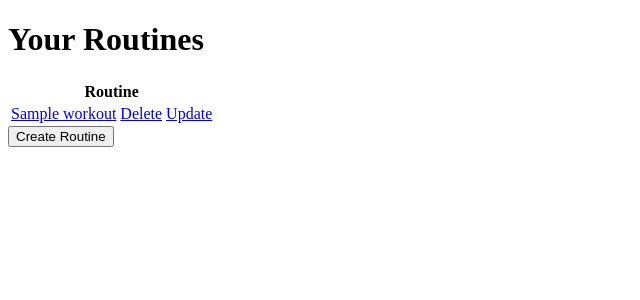
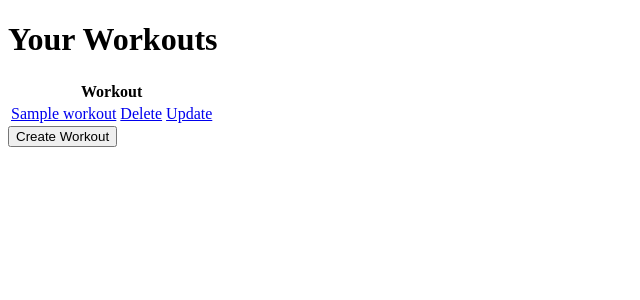
Before and after one commit to abmarney/fitness-tracker, a Flask app: page / in a window 1280 px wide. Shown: the top 300 px of the page, without its empty margins (0-640 px from the left). Run offline with Flask 2, Linux system fonts and the light colour scheme; tables that the repository leaves empty hold one stand-in row (values such as "Sample post").

Commit message:
reworked variable names, added workout functionality, learned more SQL

```diff
--- a/app.py
+++ b/app.py
@@ -1,80 +1,81 @@
+from distutils.command.build_ext import extension_name_re
 from flask import Flask, render_template, url_for, redirect, request
 from flask_sqlalchemy import SQLAlchemy
 
 app = Flask(__name__)
 app.config['SQLALCHEMY_DATABASE_URI'] = 'sqlite:///test.db'
 db = SQLAlchemy(app)
-exercise_count = 0
 
-class Exercise(db.Model):
-    name = db.Column(db.String(200), primary_key=True)
-    reps = db.Column(db.Integer)
-    sets = db.Column(db.Integer)
-    id = db.Column(db.Integer)
+class Workout(db.Model):
+    id = db.Column(db.Integer, primary_key=True)
+    name = db.Column(db.String(200), nullable=False)
+    routine = db.relationship('Exercise', backref='workout')
+
     def __repr__(self):
         return self.name
 
-class Workout(db.Model):
-    name = db.Column(db.String(200), primary_key=True)
-    routine = [Exercise()]
-    count = len(routine)
+class Exercise(db.Model):
+    id=db.Column(db.Integer, primary_key=True)
+    name=db.Column(db.String(200), nullable=False)
+    reps=db.Column(db.Integer, nullable=False)
+    sets=db.Column(db.Integer, nullable=False)
+    workout_id=db.Column(db.Integer, db.ForeignKey('workout.id'))
+
     def __repr__(self):
         return self.name
 
 @app.route('/')
 def index():
-    routines=Workout.query.order_by(Workout.name).all()
-    return render_template('index.html', routines=routines)
+    workouts=Workout.query.order_by(Workout.id).all()
+    return render_template('index.html', workouts=workouts)
 
-@app.route('/CreateRoutine/', methods=['POST','GET'])
+@app.route('/CreateWorkout/', methods=['POST','GET'])
 def create_routine():
-    return render_template('routines.html')
+    workout_to_create=Workout.query.order_by(Workout.id).all()
 
-@app.route('/Exercises/', methods=['POST','GET'])
-def routine():
     if request.method == 'POST':
-        ex_name = request.form['name']
-        ex_reps = request.form['reps']
-        ex_sets = request.form['sets']
-        new_exercise = Exercise(name=ex_name,reps=ex_reps,sets=ex_sets)
+        workout_name = request.form['name']
+        new_workout = Workout(name=workout_name)
 
         try:
-            db.session.add(new_exercise)
+            db.session.add(new_workout)
             db.session.commit()
             return redirect('/')
         except:
-            return 'There was an error creating your exercise'
+            return 'There was an issue creating your workout.'
     else:
-        exercises=Exercise.query.order_by(Exercise.name).all()
-        return render_template('index.html', exercises=exercises)
+        return render_template('workouts.html', workout=workout_to_create)
 
-@app.route('/delete/Exercise/<string:name>')
-def exercise_delete(name):
-    exercise_to_delete = Exercise.query.get_or_404(name)
+@app.route('/delete/<int:id>')
+def routine_delete(id):
+    workout_to_delete = Workout.query.get_or_404(id)
 
     try:
-        db.session.delete(exercise_to_delete)
+        db.session.delete(workout_to_delete)
         db.session.commit()
         return redirect('/')
     except:
-        return 'There was a problem deletingg this exercise.'
+        return 'There was a problem deleting this routine.'
 
-@app.route('/update/Exercise/<string:name>', methods=['POST','GET'])
-def exercise_update(name):
-    exercise_to_update = Exercise.query.get_or_404(name)
+@app.route('/workout/<int:id>')
+def show_routine(id):
+    workout_to_show = Workout.query.get_or_404(id)
+    return render_template('workouts.html', workout=workout_to_show)
 
-    if request.method == 'POST':
-        exercise_to_update.name = request.form['name']
-        exercise_to_update.reps = request.form['reps']
-        exercise_to_update.sets = request.form['sets']
+@app.route('/update/<int:id>', methods=['POST'])
+def update_routine(id):
+    workout_to_update = Workout.query.get_or_404(id)
+    ex_name = request.form['name']
+    ex_reps = request.form['reps']
+    ex_sets = request.form['sets']
+    new_exercise = Exercise(name=ex_name,reps=ex_reps,sets=ex_sets,workout=workout_to_update)
 
-        try:
-            db.session.commit()
-            return redirect('/')
-        except:
-            return 'There was an issue updating this exercise.'
-    else:
-        return render_template('update.html', exercise=exercise_to_update)
+    try:
+        db.session.add(new_exercise)
+        db.session.commit()
+        return redirect(f'/workout/{workout_to_update.id}')
+    except:
+        return 'There was a problem updating this workout.'
 
 if __name__ == "__main__":
     app.run(debug=True)
--- a/templates/index.html
+++ b/templates/index.html
@@ -6,28 +6,28 @@
 
 {% block body %}
 <div class="content">
-    <h1>Your Routines</h1>
-    {% if routines|length < 1 %}
-    <h4>You have no routines. Creat one now!</h4>
+    <h1>Your Workouts</h1>
+    {% if workouts|length < 1 %}
+    <h4>You have no workouts. Create one now!</h4>
     {% else %}
     <table>
         <tr>
-            <th>Routine</th>
+            <th>Workout</th>
         </tr>
-        {% for routine in routines %}
+        {% for workout in workouts %}
 
             <tr>
                 <td>
-                    <a href="/routine/{{routine.name}}">{{routine.name}}</a>
-                    <a href="/delete/{{routine.name}}">Delete</a>
-                    <a href="/update/{{routine.name}}">Update</a>
+                    <a href="/workout/{{workout.id}}">{{workout.name}}</a>
+                    <a href="/delete/{{workout.id}}">Delete</a>
+                    <a href="/update/{{workout.id}}">Update</a>
                 </td>
             </tr>
         {% endfor %}
     </table>
     {% endif %}
-    <form action="/CreateRoutine/" method="POST">
-        <input type="submit" value="Create Routine">
+    <form action="/CreateWorkout/" method="GET">
+        <input type="submit" value="Create Workout">
     </form>
 </div>
 {% endblock %}
```
Also changed, not shown: templates/routines.html (deleted, +0 -47 lines), templates/workouts.html (added, +41 -0 lines).
